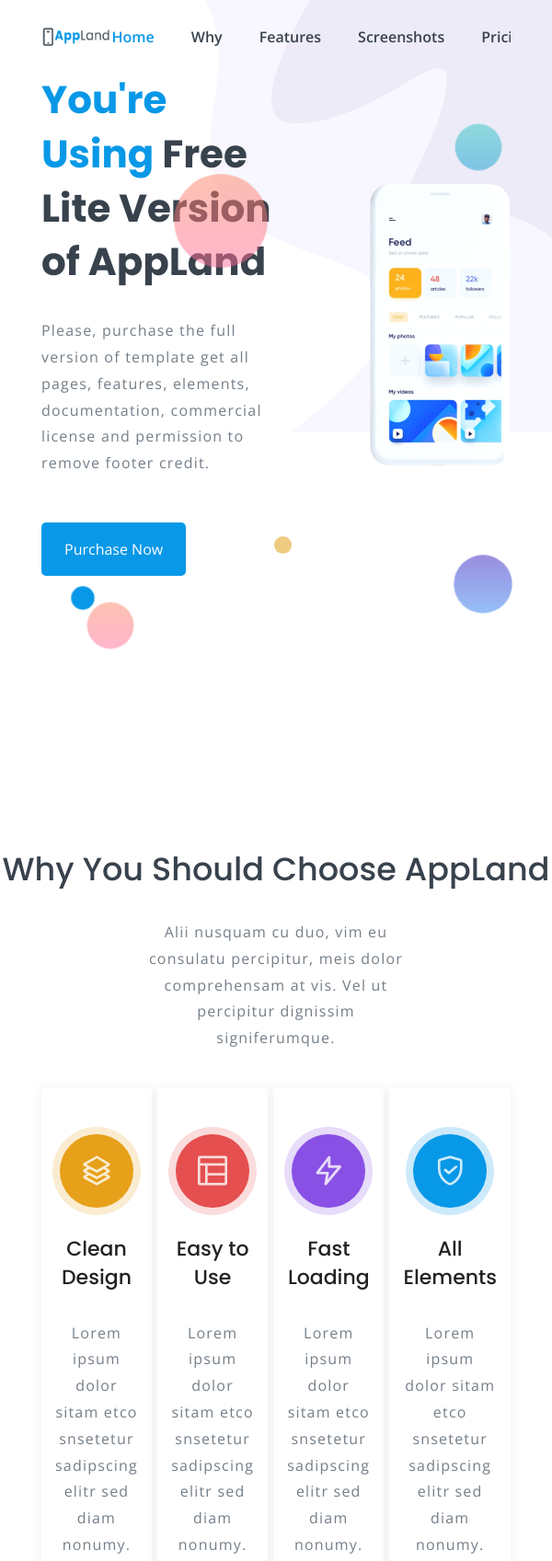
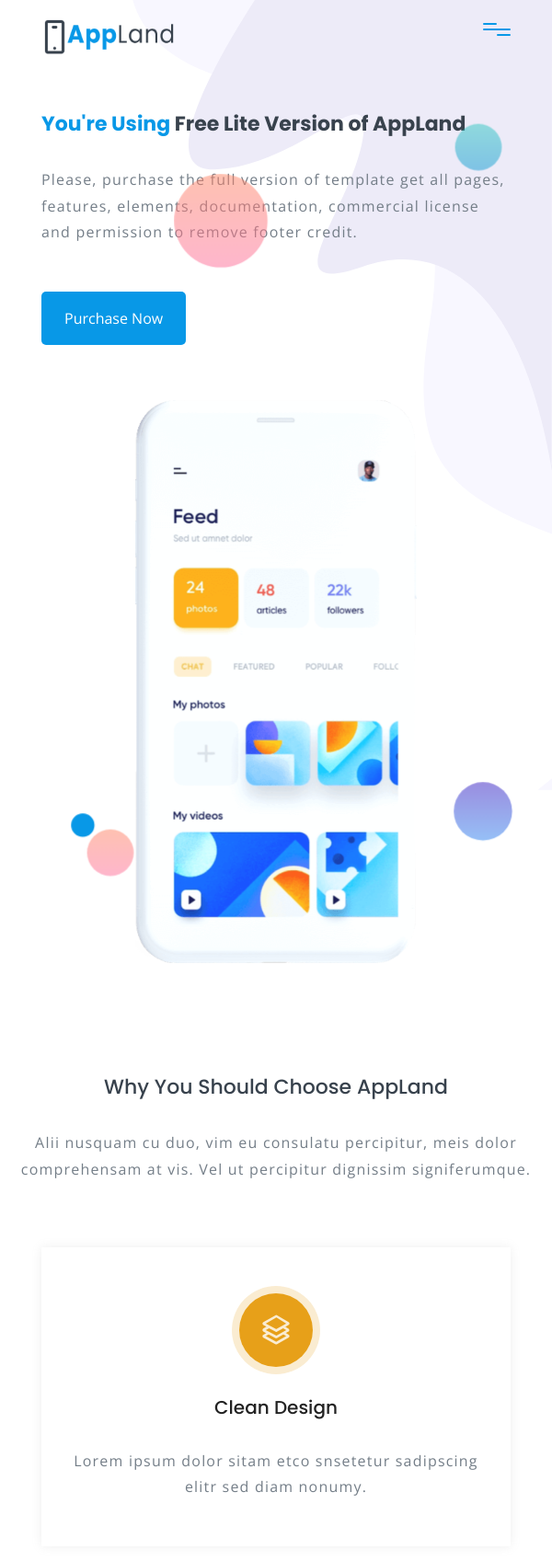
Before and after one commit to Alaa4eg-h/AppLand, a plain HTML site: page index.html in a window 600 px wide. Shown: the top 1697 px of the page at 92% size. Drawn offline with nearby package versions, Linux system fonts and the light colour scheme.

Commit message:
creating media query for header and services sections

```diff
--- a/css/style.css
+++ b/css/style.css
@@ -191,6 +191,7 @@ img {
 
 .navbar-brand {
     flex: 0 0 15%;
+    min-width: 150px;
 }
 
 .toggle-menu {
@@ -435,6 +436,140 @@ img {
     }
 }
 
+
+@media screen and (min-width: 576px) and (max-width: 767px) {
+    .header {
+        height: auto;
+    }
+
+    .navbar-brand {
+        flex: 0 0 25%;
+    }
+
+    .navbar-list {
+        display: none;
+        transform: scaleY(0);
+        transform-origin: top;
+    }
+
+    .toggle-menu {
+        display: block;
+
+    }
+
+    .show {
+        display: block;
+        position: absolute;
+        width: 100%;
+        background: #fff;
+        left: 0;
+        top: 100%;
+        transform: scaleY(1);
+        box-shadow: var(--mainShadow);
+    }
+
+    .show .navbar-item {
+        margin-right: 0;
+        margin-bottom: 15px;
+        padding: 5px 0;
+    }
+
+    .show .navbar-link:hover {
+        padding-left: 5px;
+    }
+
+    .header-content {
+        display: block;
+    }
+
+    .header-text {
+        width: 100%;
+        margin: 40px auto;
+    }
+
+    .header-title {
+        font-size: 3.8rem;
+    }
+
+    .header-image {
+        width: 50%;
+        margin: 60px auto 0;
+        z-index: 1;
+        position: relative
+    }
+
+    .shape-01 {
+        right: -500px;
+        top: -100px;
+    }
+
+    .shape-02 {
+        right: 0;
+        top: -50px
+    }
+}
+
+@media screen and (max-width: 767px) {
+    .header {
+        height: auto;
+    }
+
+    .navbar-brand {
+        flex: 0 0 25%;
+    }
+
+    .navbar-list {
+        display: none;
+        transform: scaleY(0);
+        transform-origin: top;
+    }
+
+    .toggle-menu {
+        display: block;
+    }
+
+    .show {
+        display: block;
+        position: absolute;
+        width: 100%;
+        background: #fff;
+        left: 0;
+        top: 100%;
+        transform: scaleY(1);
+        box-shadow: var(--mainShadow);
+    }
+
+    .show .navbar-item {
+        margin-right: 0;
+        margin-bottom: 15px;
+        padding: 5px 0;
+    }
+
+    .show .navbar-link:hover {
+        padding-left: 5px;
+    }
+
+    .header-content {
+        display: block;
+    }
+
+    .header-text {
+        width: 100%;
+        margin: 40px auto;
+    }
+
+    .header-title {
+        font-size: 2.2rem;
+    }
+
+    .header-image {
+        width: 60%;
+        margin: 60px auto 0;
+        z-index: 1;
+        position: relative
+    }
+}
+
 /* end banner */
 
 /* End Header Styles */
@@ -545,14 +680,12 @@ img {
     color: #0898E7;
 }
 
-/* media query for header */
+/* media query for services */
 @media screen and (min-width: 768px) and (max-width: 991px) {
 
     .service-header .text {
         width: 80%;
-
     }
-
 
     .service-items {
         flex-wrap: wrap;
@@ -562,6 +695,51 @@ img {
         flex: 0 0 calc(50% - 2rem);
         margin-top: 30px;
     }
+}
+
+@media screen and (min-width: 576px) and (max-width: 767px) {
+    .section-heading {
+        font-size: 2.6rem;
+        font-weight: 600;
+    }
+
+    .service-header .text {
+        width: 80%;
+    }
+
+    .service-items {
+        flex-wrap: wrap;
+    }
+
+    .service-item {
+        flex: 0 0 calc(50% - 1.5rem);
+        margin-top: 30px;
+    }
+
+    .service-title {
+        font-size: 2rem;
+    }
+}
+
+@media screen and (max-width: 767px) {
+    .section-heading {
+        font-size: 2.2rem;
+        font-weight: 500;
+    }
+
+    .service-header .text {
+        width: 100%;
+        font-weight: normal;
+    }
+
+    .service-items {
+        flex-wrap: wrap;
+    }
+
+    .service-item {
+        flex: 0 0 100%;
+        margin-top: 30px;
+    }
 
 }
 
```
